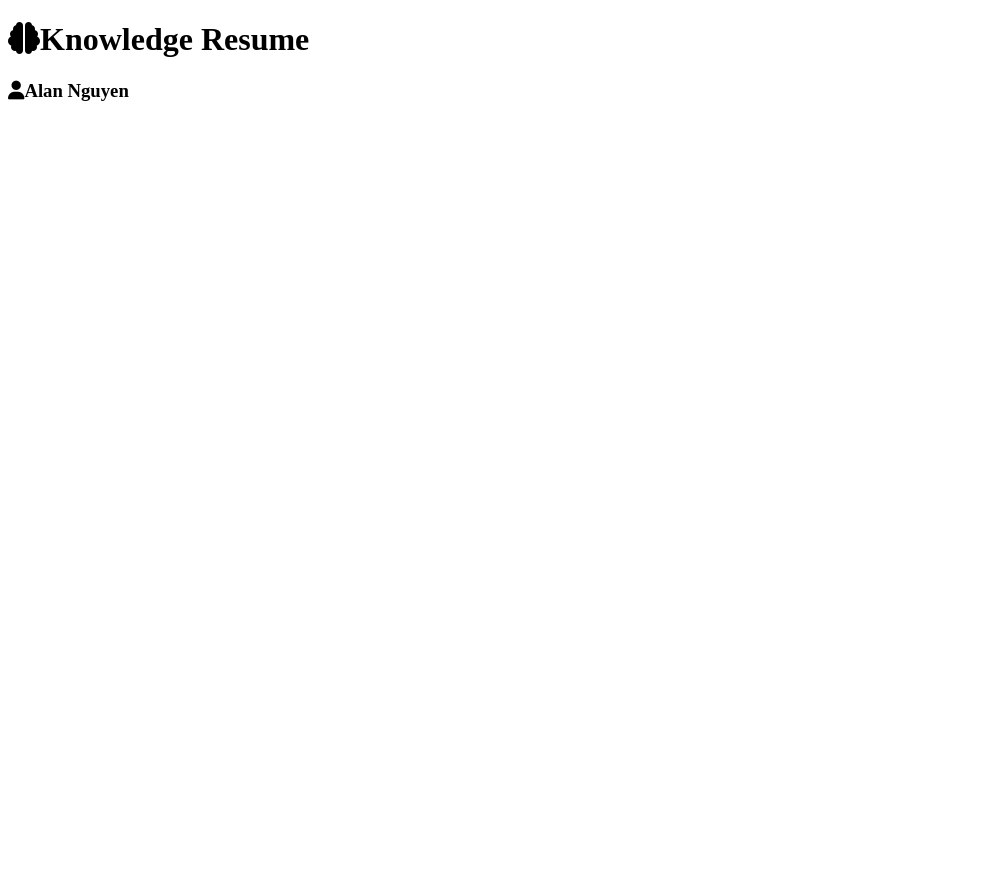
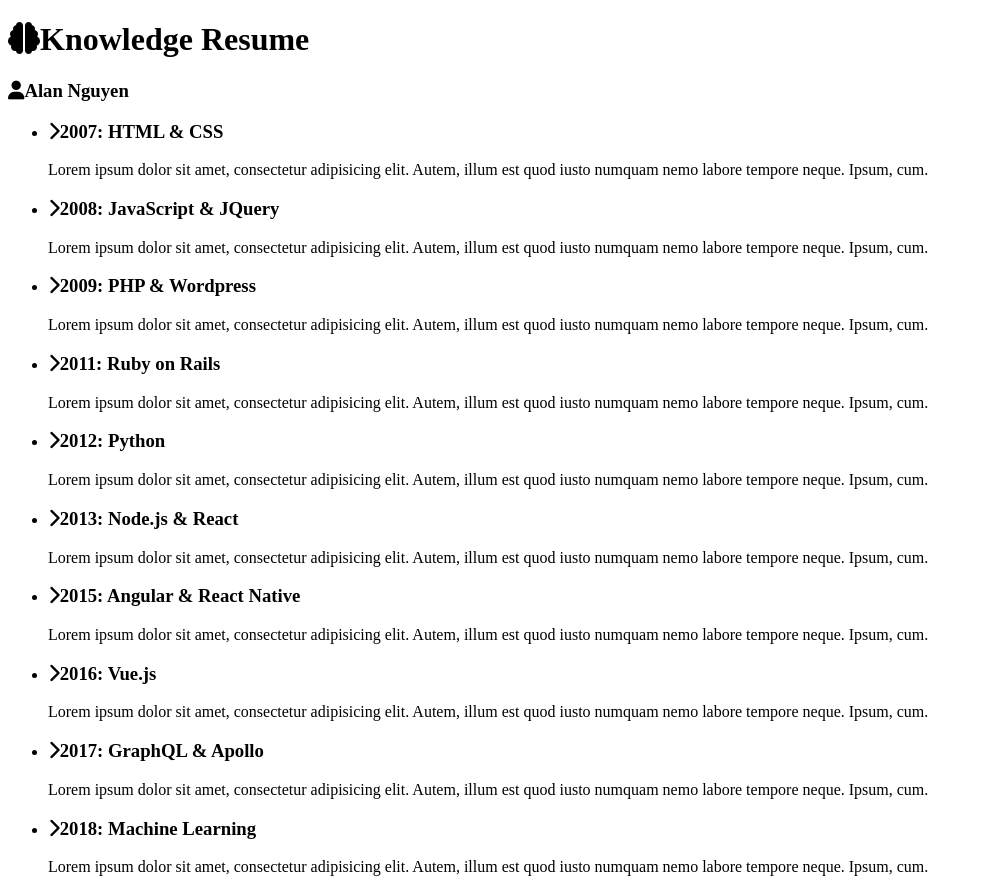
Before and after one commit to alan-nguyen/knowledge-resume, a plain HTML site: page index.html in a window 1280 px wide. Shown: the whole page, without its empty margins (0-983 px from the left). Before the commit the page ends 800 px from the top, so only its background shows below. Drawn offline with Linux system fonts and the light colour scheme.

Commit message:
Create timeline section

```diff
--- a/index.html
+++ b/index.html
@@ -18,5 +18,114 @@
         <h3><i class="fas fa-user"></i>Alan Nguyen</h3>
       </div>
     </header>
+
+    <section class="timeline">
+      <ul>
+        <li>
+          <div>
+            <h3><i class="fas fa-chevron-right"></i>2007: HTML & CSS</h3>
+            <p>
+              Lorem ipsum dolor sit amet, consectetur adipisicing elit. Autem,
+              illum est quod iusto numquam nemo labore tempore neque. Ipsum,
+              cum.
+            </p>
+          </div>
+        </li>
+        <li>
+          <div>
+            <h3>
+              <i class="fas fa-chevron-right"></i>2008: JavaScript & JQuery
+            </h3>
+            <p>
+              Lorem ipsum dolor sit amet, consectetur adipisicing elit. Autem,
+              illum est quod iusto numquam nemo labore tempore neque. Ipsum,
+              cum.
+            </p>
+          </div>
+        </li>
+        <li>
+          <div>
+            <h3><i class="fas fa-chevron-right"></i>2009: PHP & Wordpress</h3>
+            <p>
+              Lorem ipsum dolor sit amet, consectetur adipisicing elit. Autem,
+              illum est quod iusto numquam nemo labore tempore neque. Ipsum,
+              cum.
+            </p>
+          </div>
+        </li>
+        <li>
+          <div>
+            <h3><i class="fas fa-chevron-right"></i>2011: Ruby on Rails</h3>
+            <p>
+              Lorem ipsum dolor sit amet, consectetur adipisicing elit. Autem,
+              illum est quod iusto numquam nemo labore tempore neque. Ipsum,
+              cum.
+            </p>
+          </div>
+        </li>
+        <li>
+          <div>
+            <h3><i class="fas fa-chevron-right"></i>2012: Python</h3>
+            <p>
+              Lorem ipsum dolor sit amet, consectetur adipisicing elit. Autem,
+              illum est quod iusto numquam nemo labore tempore neque. Ipsum,
+              cum.
+            </p>
+          </div>
+        </li>
+        <li>
+          <div>
+            <h3><i class="fas fa-chevron-right"></i>2013: Node.js & React</h3>
+            <p>
+              Lorem ipsum dolor sit amet, consectetur adipisicing elit. Autem,
+              illum est quod iusto numquam nemo labore tempore neque. Ipsum,
+              cum.
+            </p>
+          </div>
+        </li>
+        <li>
+          <div>
+            <h3>
+              <i class="fas fa-chevron-right"></i>2015: Angular & React Native
+            </h3>
+            <p>
+              Lorem ipsum dolor sit amet, consectetur adipisicing elit. Autem,
+              illum est quod iusto numquam nemo labore tempore neque. Ipsum,
+              cum.
+            </p>
+          </div>
+        </li>
+        <li>
+          <div>
+            <h3><i class="fas fa-chevron-right"></i>2016: Vue.js</h3>
+            <p>
+              Lorem ipsum dolor sit amet, consectetur adipisicing elit. Autem,
+              illum est quod iusto numquam nemo labore tempore neque. Ipsum,
+              cum.
+            </p>
+          </div>
+        </li>
+        <li>
+          <div>
+            <h3><i class="fas fa-chevron-right"></i>2017: GraphQL & Apollo</h3>
+            <p>
+              Lorem ipsum dolor sit amet, consectetur adipisicing elit. Autem,
+              illum est quod iusto numquam nemo labore tempore neque. Ipsum,
+              cum.
+            </p>
+          </div>
+        </li>
+        <li>
+          <div>
+            <h3><i class="fas fa-chevron-right"></i>2018: Machine Learning</h3>
+            <p>
+              Lorem ipsum dolor sit amet, consectetur adipisicing elit. Autem,
+              illum est quod iusto numquam nemo labore tempore neque. Ipsum,
+              cum.
+            </p>
+          </div>
+        </li>
+      </ul>
+    </section>
   </body>
 </html>
```
